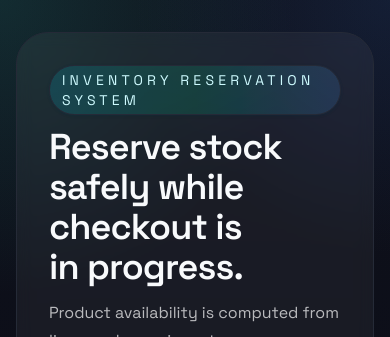
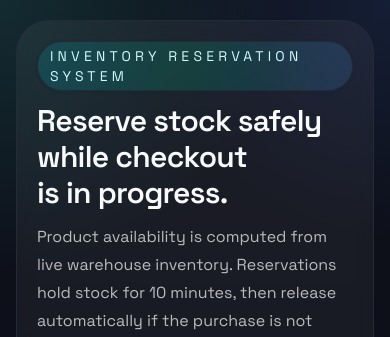
Before and after one commit to MethunKumarv/Inventory-Reservation-System, a Next.js app: page / in a window 390 px wide. Shown: the top 337 px of the page. Built offline with nearby package versions, Linux system fonts and the light colour scheme; no server answers; the database is empty.

Commit message:
Tighten home hero and simplify product cards

```diff
--- a/app/page.tsx
+++ b/app/page.tsx
@@ -36,8 +36,8 @@ export default async function Home() {
   }))
 
   return (
-    <main className="mx-auto min-h-screen max-w-7xl px-4 py-8 sm:px-6 lg:px-8">
-      <div className="mb-10 flex flex-col gap-4 rounded-[2rem] border border-white/10 bg-white/5 p-8 backdrop-blur md:flex-row md:items-end md:justify-between">
+    <main className="mx-auto min-h-screen max-w-7xl px-4 py-5 sm:px-6 sm:py-8 lg:px-8">
+      <div className="mb-7 flex flex-col gap-4 rounded-[2rem] border border-white/10 bg-white/5 p-5 backdrop-blur sm:mb-10 sm:p-8 md:flex-row md:items-end md:justify-between">
         <div className="max-w-3xl space-y-3">
           <Link
             href="/"
@@ -46,7 +46,7 @@ export default async function Home() {
           >
             Inventory Reservation System
           </Link>
-          <h1 className="text-4xl font-semibold tracking-tight text-balance sm:text-5xl">
+          <h1 className="text-3xl font-semibold tracking-tight text-balance sm:text-5xl">
             Reserve stock safely while checkout is in progress.
           </h1>
           <p className="max-w-2xl text-base leading-7 text-white/70 sm:text-lg">
--- a/components/product-card.tsx
+++ b/components/product-card.tsx
@@ -158,7 +158,6 @@ function ProductCardInner({ product }: ProductCardProps) {
               <CardDescription className="text-balance">{product.description ?? ""}</CardDescription>
             </div>
             <div className="shrink-0 text-left sm:text-right">
-              <div className="text-[0.65rem] uppercase tracking-[0.24em] text-white/45">Available</div>
               {/* color the total available according to thresholds: 0=red, <=3=amber, >3=green */}
               <div
                 className={
```
